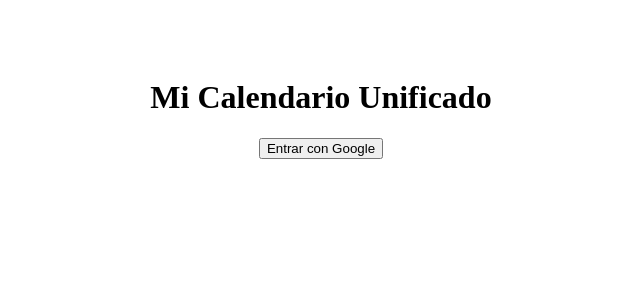
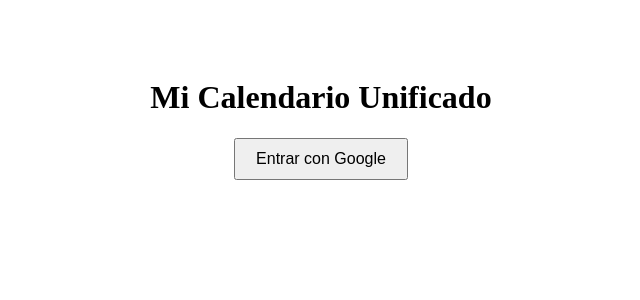
Before and after one commit to aitorzte-sketch/unified-calendar, a Next.js app: page / in a window 1280 px wide. Shown: the top 300 px of the page, without its empty margins (319-959 px from the left). Built offline with nearby package versions, Linux system fonts and the light colour scheme.

Commit message:
Update page.tsx

```diff
--- a/app/page.tsx
+++ b/app/page.tsx
@@ -4,9 +4,18 @@
 
 export default function Home() {
   return (
-    <main style={{ padding: '50px', textAlign: 'center' }}>
-      <h1>Mi Calendario Unificado</h1>
-      <button onClick={() => signIn('google')}>
+    <main style={{ padding: '50px', textAlign: 'center', backgroundColor: 'white', minHeight: '100vh' }}>
+      <h1 style={{ color: 'black' }}>Mi Calendario Unificado</h1>
+
+      {/* Usamos una función de flecha clara para asegurar que se ejecute el clic */}
+      <button
+        onClick={() => signIn('google')}
+        style={{
+          padding: '10px 20px',
+          fontSize: '16px',
+          cursor: 'pointer'
+        }}
+      >
         Entrar con Google
       </button>
     </main>
```
